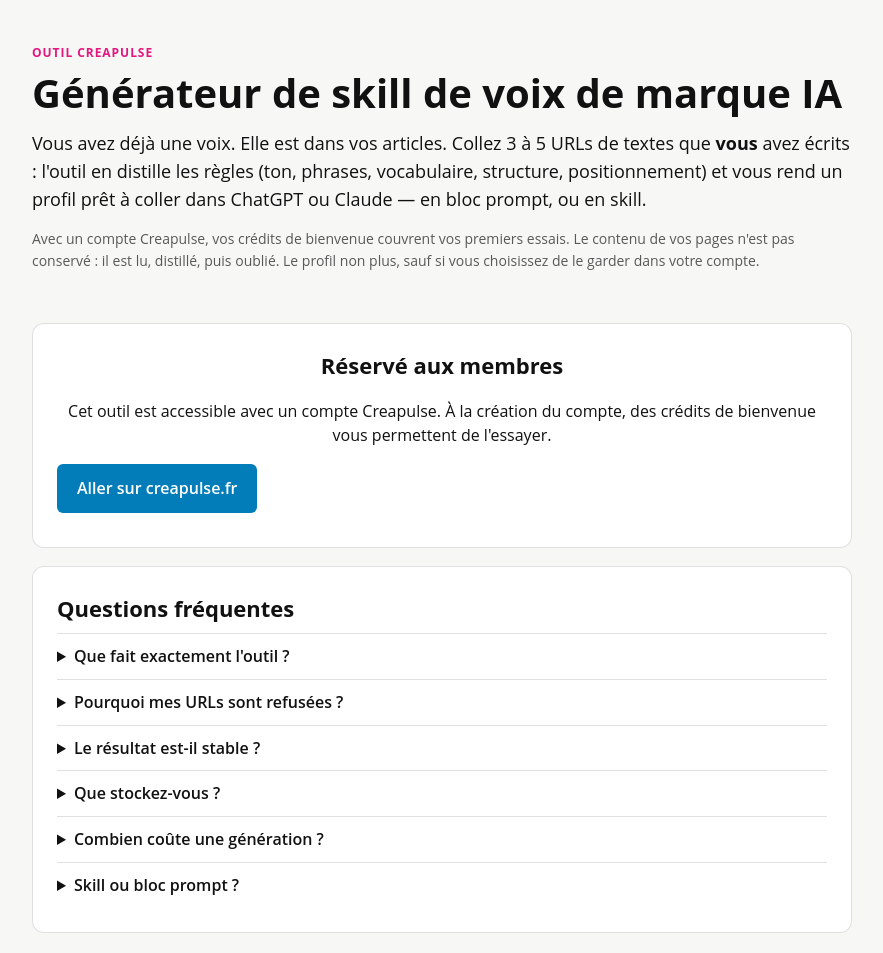
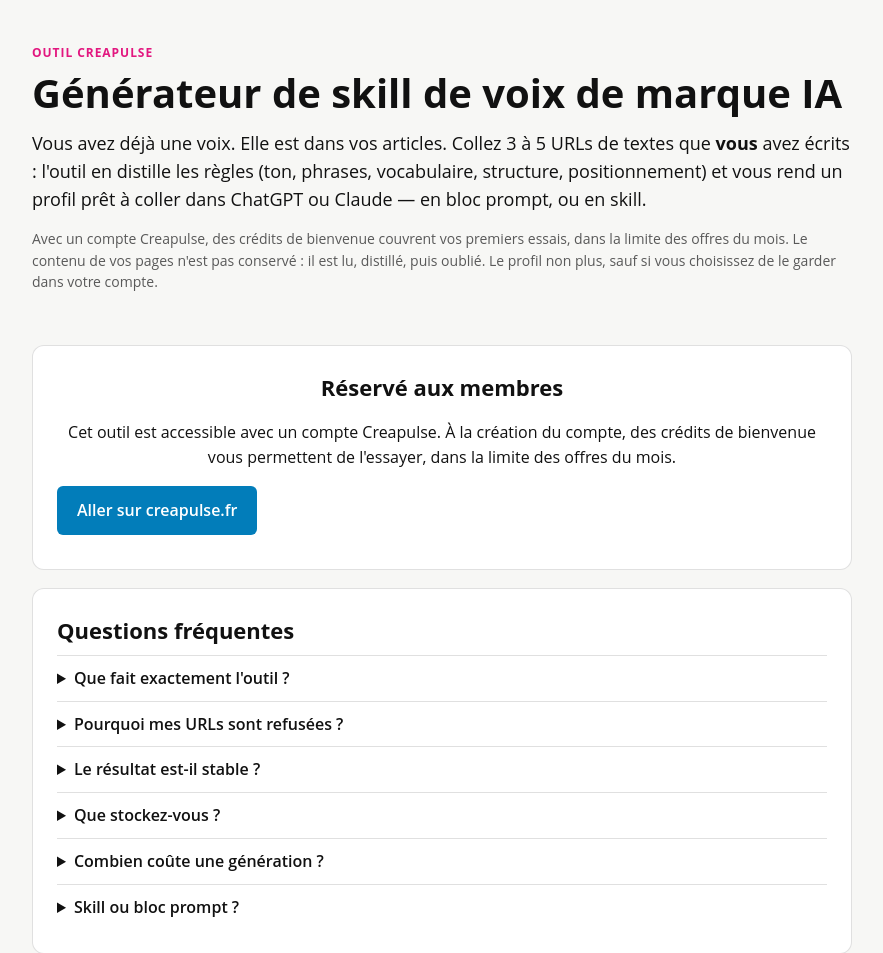
Before and after one commit to sergeesteves/creapulse-brand-voice-skill-generator, a FastAPI app: page / in a window 1280 px wide. Shown: the part 54-1007 px from the top of the page, without its empty margins (198-1081 px from the left). Run offline with FastAPI, Linux system fonts and the light colour scheme; some libraries are stand-ins or nearby versions.

Commit message:
Interface : crédits de bienvenue « dans la limite des offres du mois »
Co-Authored-By: Claude Opus 5.5 <noreply@anthropic.com>

```diff
--- a/app/templates/index.html
+++ b/app/templates/index.html
@@ -26,7 +26,7 @@
     <p class="kicker">Outil Creapulse</p>
     <h1>Générateur de skill de voix de marque IA</h1>
     <p class="lead">Vous avez déjà une voix. Elle est dans vos articles. Collez {{ min_urls }} à {{ max_urls }} URLs de textes que <strong>vous</strong> avez écrits : l'outil en distille les règles (ton, phrases, vocabulaire, structure, positionnement) et vous rend un profil prêt à coller dans ChatGPT ou Claude — en bloc prompt, ou en skill.</p>
-    <p class="note">Avec un compte Creapulse, vos crédits de bienvenue couvrent vos premiers essais. Le contenu de vos pages n'est pas conservé : il est lu, distillé, puis oublié. Le profil non plus, sauf si vous choisissez de le garder dans votre compte.</p>
+    <p class="note">Avec un compte Creapulse, des crédits de bienvenue couvrent vos premiers essais, dans la limite des offres du mois. Le contenu de vos pages n'est pas conservé : il est lu, distillé, puis oublié. Le profil non plus, sauf si vous choisissez de le garder dans votre compte.</p>
   </section>
 
   {% if embed %}
@@ -38,7 +38,7 @@
   {% if locked %}
   <section class="card locked">
     <h2>Réservé aux membres</h2>
-    <p>Cet outil est accessible avec un compte Creapulse{% if settings.required_levels %} et l'adhésion correspondante{% endif %}. À la création du compte, des crédits de bienvenue vous permettent de l'essayer.</p>
+    <p>Cet outil est accessible avec un compte Creapulse{% if settings.required_levels %} et l'adhésion correspondante{% endif %}. À la création du compte, des crédits de bienvenue vous permettent de l'essayer, dans la limite des offres du mois.</p>
     <div class="row">
       {% if login_url %}<a class="secondary button" href="{{ login_url }}" target="_top">Se connecter</a>{% endif %}
       {% if register_url %}<a class="secondary button" href="{{ register_url }}" target="_top">Créer un compte</a>{% endif %}
```
